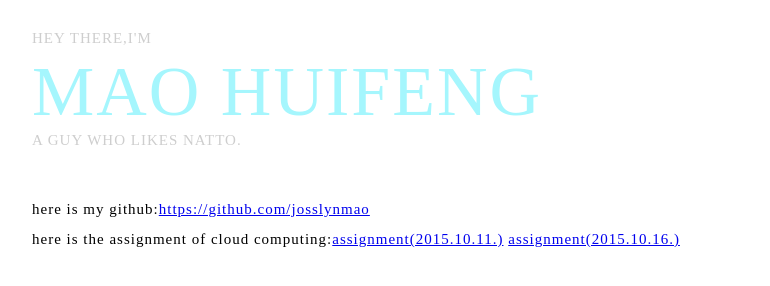
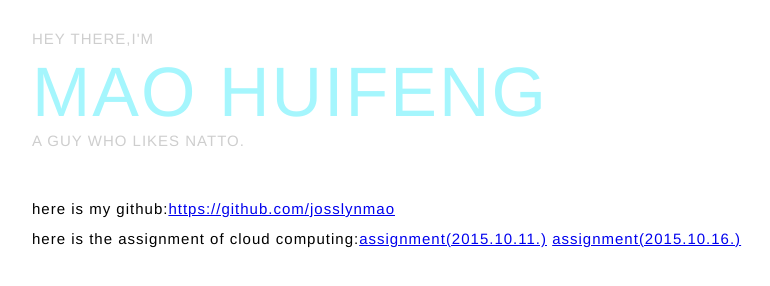
Before and after one commit to josslynmao/natto, a plain HTML site: page layout/NATTO.html in a window 1280 px wide. Shown: the whole page, without its empty margins (18-788 px from the left). Drawn offline with Linux system fonts and the light colour scheme.

Commit message:
～～～

```diff
--- a/static/css/NATTO.css
+++ b/static/css/NATTO.css
@@ -1,7 +1,7 @@
 body{
 	margin:0px;
 	font-size: 13px;
-	font-family: 'proxima-nova' Helvetica;
+	font-family: 'proxima-nova',Helvetica;
 	letter-spacing: 1px;
 	}
 
@@ -27,7 +27,7 @@ body{
 
 .fontstyle1{
 	color:#CECECE;
-	font-family:'proxima-nova' Helvetica ;
+	font-family:'proxima-nova',Helvetica ;
 	font-size: 15px;
 	letter-spacing: 1px;
 	margin:30px 0px 5px 50px;
@@ -35,7 +35,7 @@ body{
 
 .fontstyle2{
 	color:#A5F6FD;
-	font-family: 'proxima-nova' Helvetica;
+	font-family: 'proxima-nova',Helvetica;
 	letter-spacing: 2px;
 	font-size: 70px;
 	margin:0px 0px 0px 50px;
@@ -43,7 +43,7 @@ body{
 
 .fontstyle3{
 	color:#CECECE;
-	font-family: 'proxima-nova' Helvetica;
+	font-family: 'proxima-nova',Helvetica;
 	font-size: 15px;
 	letter-spacing: 1px;
 	margin:0px 0px 5px 50px;
```
Also changed, not shown: index.html (+1 -0 lines), static/js/index.js (added).
